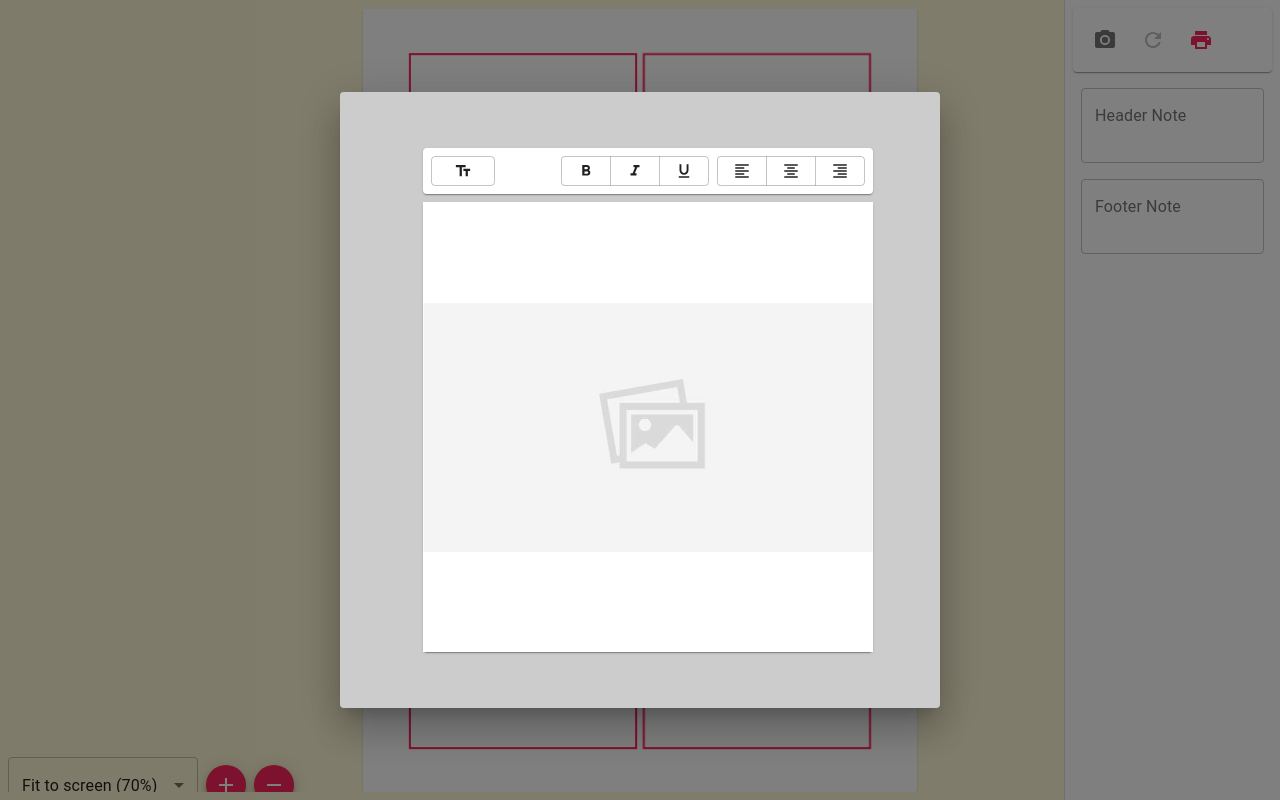
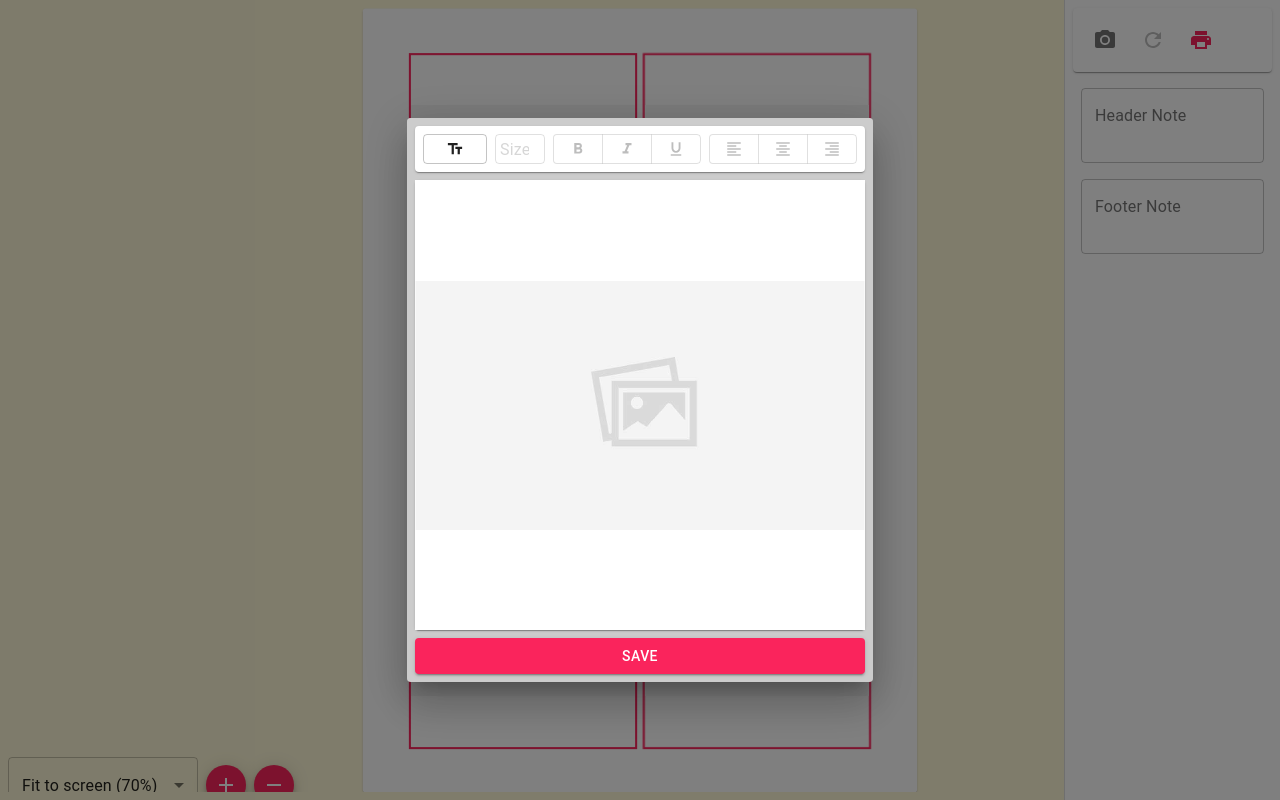
Before and after one commit to asafs94/photo-cropper, a React (Create React App) app: page / in a window 1280 px wide. Built offline with nearby package versions, Linux system fonts and the light colour scheme.

Commit message:
Added ImageEditor Options

```diff
--- a/src/components/ImageEditor/TextBox/styles.ts
+++ b/src/components/ImageEditor/TextBox/styles.ts
@@ -27,6 +27,7 @@ export default makeStyles<Theme, StyleProps>((theme) => {
       cursor: "move",
       border: `2px solid ${theme.palette.text.primary}`,
       borderRadius: "50%",
+      fontSize: '12px',
     },
   };
 });
--- a/src/components/ImageEditor/Toolbar/index.tsx
+++ b/src/components/ImageEditor/Toolbar/index.tsx
@@ -1,6 +1,6 @@
 import React from "react";
 import TextFieldsIcon from "@material-ui/icons/TextFields";
-import { Button, Paper, ButtonGroup } from "@material-ui/core";
+import { Button, Paper, ButtonGroup, InputBase } from "@material-ui/core";
 import useStyles from "./styles";
 import {
   FormatAlignLeft,
@@ -14,11 +14,54 @@ import {
 interface Props {
   className?: string;
   addTextBox: () => void;
+  selected: boolean;
+  toggleBold: () => void;
+  toggleUnderlined: () => void;
+  toggleItalic: () => void;
+  alignText: (alignment: "center" | "left" | "right") => () => void,
+  selectedState: any;
+  setFontSize: (fontSize: number) => void;
 }
 
-export default function Toolbar({ addTextBox, className }: Props) {
+export default function Toolbar({
+  addTextBox,
+  className,
+  selected,
+  toggleBold,
+  toggleUnderlined,
+  toggleItalic,
+  alignText,
+  selectedState,
+  setFontSize
+}: Props) {
   const classes = useStyles();
   const rootClassName = [classes.Root, className].join(" ");
+  const { bold, italic, underlined, alignment, fontSize } = selectedState || {};
+
+  const getProps: (
+    active: boolean
+  ) => { color: "default" | "primary"; variant: "outlined" | "contained" } = (
+    active: boolean
+  ) => {
+    return active
+      ? { color: "primary", variant: "contained" }
+      : { color: "default", variant: "outlined" };
+  };
+
+  const getAlignmentProps: (
+    alignmentType: "left" | "right" | "center"
+  ) => any = (
+    alignmentType
+  ) => {
+    let props = {
+      onClick: alignText(alignmentType), color: "default", variant: "outlined"
+    }
+    if(alignmentType === alignment){
+      props = { ...props, color: "primary", variant: "contained" }
+    }
+    return props;
+  };
+
   return (
     <Paper className={rootClassName}>
       <Button
@@ -29,25 +72,40 @@ export default function Toolbar({ addTextBox, className }: Props) {
       >
         <TextFieldsIcon fontSize="inherit" />
       </Button>
-      <ButtonGroup>
-        <Button className={classes.Button}>
+      <div className={classes.Input}>
+        <InputBase placeholder="Size" disabled={!selected} value={fontSize} type="number" onChange={(event)=>{ setFontSize(Number(event.target.value)) }} />
+      </div>
+      <ButtonGroup disabled={!selected}>
+        <Button
+          {...getProps(bold)}
+          className={classes.Button}
+          onClick={toggleBold}
+        >
           <FormatBold fontSize="inherit" />
         </Button>
-        <Button className={classes.Button}>
+        <Button
+          {...{ ...getProps(italic) }}
+          className={classes.Button}
+          onClick={toggleItalic}
+        >
           <FormatItalic fontSize="inherit" />
         </Button>
-        <Button className={classes.Button}>
+        <Button
+          {...{ ...getProps(underlined) }}
+          className={classes.Button}
+          onClick={toggleUnderlined}
+        >
           <FormatUnderlined fontSize="inherit" />
         </Button>
       </ButtonGroup>
-      <ButtonGroup>
-        <Button className={classes.Button}>
+      <ButtonGroup disabled={!selected}>
+        <Button {...getAlignmentProps("left")} className={classes.Button}>
           <FormatAlignLeft fontSize="inherit" />
         </Button>
-        <Button className={classes.Button}>
+        <Button {...getAlignmentProps("center")} className={classes.Button}>
           <FormatAlignCenter fontSize="inherit" />
         </Button>
-        <Button className={classes.Button}>
+        <Button {...getAlignmentProps("right")} className={classes.Button}>
           <FormatAlignRight fontSize="inherit" />
         </Button>
       </ButtonGroup>
--- a/src/components/ImageEditor/Toolbar/styles.ts
+++ b/src/components/ImageEditor/Toolbar/styles.ts
@@ -6,7 +6,6 @@ const useStyles = makeStyles((theme) => {
     Root: {
       display: "flex",
       alignItems: 'center',
-      flexWrap: 'nowrap',
       boxSizing: "border-box",
       padding: gap,
       '&>*:not(:first-child)':{
@@ -16,6 +15,19 @@ const useStyles = makeStyles((theme) => {
     Button:{
         fontSize: 'calc(1rem + 2px)',
         lineHeight: 1
+    },
+    Input: {
+        border: `1px solid ${theme.palette.divider}`,
+        borderRadius: 4,
+        maxHeight: 30,
+        boxSizing: 'border-box',
+        fontSize: 'calc(1rem)',
+        lineHeight: 1,
+        padding: 0,
+        paddingLeft: theme.spacing(0.5),
+        '& input':{
+          padding: `5px 0 6px`,
+        }
     }
   };
 });
--- a/src/components/ImageEditor/index.tsx
+++ b/src/components/ImageEditor/index.tsx
@@ -1,44 +1,36 @@
-import { Button, ButtonGroup, Paper, Typography } from "@material-ui/core";
-
+import { Button, Paper } from "@material-ui/core";
 import React, { useCallback, useEffect, useState } from "react";
 import { DraggableEventHandler } from "react-draggable";
-import { v4 } from "uuid";
 import AppCroppable from "../../containers/AppCroppable";
 import useStyles from "./styles";
 import TextBox from "./TextBox";
+import TextBoxObject from "../../types/TextBox";
 import Toolbar from "./Toolbar";
+import { setItemById } from "../../utils";
 
 export default function ImageEditor({ imageId }: any) {
   const classes = useStyles({});
   const [selected, setSelected] = useState<string>();
-  const [textBoxes, setTextBoxes] = useState<Array<any>>([]);
+  const [textBoxes, setTextBoxes] = useState<Array<TextBoxObject>>([]);
 
   const setHtml = useCallback(
-    (key: string) => (newHtml: string) => {
-      setTextBoxes((_tb) => {
-        const tb = _tb.map((textbox) => {
-          if (textbox.key === key) {
-            textbox.html = newHtml;
-          }
-          return textbox;
-        });
-        return tb;
-      });
+    (id: string) => (_content: string) => {
+      setTextBoxes(setItemById(id, (textbox) => (textbox.content = _content)));
     },
     [setTextBoxes]
   );
 
   const deselect = useCallback(
-    (key: string) => () => {
-      setSelected((_selected) => (_selected === key ? "" : _selected));
+    (id: string) => () => {
+      setSelected((_selected) => (_selected === id || !id ? "" : _selected));
     },
     [setSelected]
   );
 
   const getOnlyUsedTextBoxes = useCallback(
-    (selectedKey: string | undefined) => (allTextboxes: any[]) => {
+    (selectedId: string | undefined) => (allTextboxes: TextBoxObject[]) => {
       return allTextboxes.filter(
-        (textbox) => textbox.html || textbox.key === selectedKey
+        (textbox) => textbox.content || textbox.id === selectedId
       );
     },
     []
@@ -49,54 +41,83 @@ export default function ImageEditor({ imageId }: any) {
   }, [selected, setTextBoxes, getOnlyUsedTextBoxes]);
 
   const addNewTextBox = useCallback(() => {
-    const key = v4();
-    setSelected(key);
+    const _textbox = new TextBoxObject({ x: 0, y: -250 });
+    setSelected(_textbox.id);
     setTextBoxes((_tb) => {
-      return [
-        ..._tb,
-        {
-          key,
-          html: "",
-          position: { x: 0, y: -250 },
-        },
-      ];
+      return [..._tb, _textbox];
     });
   }, [setSelected, setTextBoxes]);
 
-  const handleDrag: (key: string) => DraggableEventHandler = useCallback(
-    (key: string) => (event, data) => {
-      setTextBoxes((_tb) => {
-        const tb = _tb.map((textbox) => {
-          if (textbox.key === key) {
-            textbox.position = data;
-          }
-          return textbox;
-        });
-        return tb;
-      });
+  const handleDrag: (id: string) => DraggableEventHandler = useCallback(
+    (id: string) => (event, data) => {
+      setTextBoxes(setItemById(id, (textbox) => (textbox.position = data)));
     },
     [setTextBoxes]
   );
 
+  const toggleBold = useCallback(() => {
+    setTextBoxes(setItemById(selected, (textbox) => textbox.toggleBold()));
+  }, [selected, setTextBoxes]);
+
+  const toggleUnderlined = useCallback(() => {
+    setTextBoxes(
+      setItemById(selected, (textbox) => textbox.toggleUnderlined())
+    );
+  }, [selected, setTextBoxes]);
+
+  const toggleItalic = useCallback(()=>{
+      setTextBoxes(
+          setItemById(selected, (textbox)=> textbox.toggleItalic())
+      )
+  },[selected, setTextBoxes])
+
+  const onSelect = useCallback(
+    (id: string) => (event: React.MouseEvent) => {
+      event.stopPropagation();
+      setSelected(id);
+    },
+    [setSelected]
+  );
+
+  const alignTextBox = useCallback((alignment: "center" | "left" | "right") => () =>{
+    setTextBoxes(setItemById(selected, textbox => textbox.setAlignment(alignment)));
+  },[setTextBoxes, selected])
+
+  const setFontSize = useCallback((fontSize: number) => {
+    setTextBoxes(setItemById(selected, item => item.setFontSize(fontSize)))
+  }, [setTextBoxes, selected])
+
+  const selectedTextBoxState = textBoxes.find( textbox => textbox.id === selected )?.state
+
   return (
     <Paper className={classes.Root}>
-      <Toolbar className={classes.Toolbar} addTextBox={addNewTextBox} />
-      <Paper className={classes.Editable}>
+      <Toolbar
+        className={classes.Toolbar}
+        toggleUnderlined={toggleUnderlined}
+        toggleItalic={toggleItalic}
+        toggleBold={toggleBold}
+        selected={Boolean(selected)}
+        addTextBox={addNewTextBox}
+        alignText={alignTextBox}
+        selectedState={selectedTextBoxState}
+        setFontSize={setFontSize}
+      />
+          <Paper className={classes.Editable} onClick={deselect("")}>
               <AppCroppable id={imageId} disabled={true} className={classes.Image} />
               {textBoxes.map((textbox) => (
                 <TextBox
-            key={textbox.key}
-            html={textbox.html}
-            setHtml={setHtml(textbox.key)}
-            onSelect={() => setSelected(textbox.key)}
-            selected={selected === textbox.key}
-            onDeselect={deselect(textbox.key)}
-            handleDrag={handleDrag(textbox.key)}
+                  key={textbox.id}
+                  html={textbox.content}
+                  setHtml={setHtml(textbox.id)}
+                  onSelect={onSelect(textbox.id)}
+                  selected={selected === textbox.id}
+                  handleDrag={handleDrag(textbox.id)}
                   position={textbox.position}
+                  textStyle={textbox.style}
                 />
               ))}
           </Paper>
-      <Paper></Paper>
+      <Button className={classes.SaveButton} fullWidth variant="contained" color="primary">Save</Button>
     </Paper>
   );
 }
--- a/src/components/ImageEditor/styles.ts
+++ b/src/components/ImageEditor/styles.ts
@@ -4,27 +4,26 @@ export default makeStyles((theme) => {
   const size = 450;
   return {
     Root: {
-      width: "75vh",
-      height: "75vh",
+      maxWidth: "100%",
+      maxHeight: "100%",
       background: fade(theme.palette.common.black, 0.2),
       padding: theme.spacing(),
-      display: "flex",
-      flexDirection: "column",
-      alignItems: "center",
-      justifyContent: "center",
-      "@media (orientation: portrait)": {
-        width: "100vw",
-        height: "100vh",
-      },
+      boxSizing: 'border-box',
+      display: "grid",
+      gridTemplateColumns: "1fr",
+      gridTemplateRows: "auto 1fr auto",
+      justifyItems: "center",
+      gridGap: theme.spacing(),
     },
     Toolbar: {
       width: size,
-      marginBottom: theme.spacing(),
+      boxSizing: 'border-box',
     },
     Editable: {
       width: size,
       height: size,
       position: "relative",
+      boxSizing: 'border-box',
     },
     Image: {
       width: "100%",
@@ -32,5 +31,8 @@ export default makeStyles((theme) => {
       background: theme.palette.background.paper,
       margin: "auto",
     },
+    SaveButton:{
+      width: size
+    }
   };
 });
--- /dev/null
+++ b/src/types/TextBox.ts
@@ -0,0 +1,110 @@
+import { CSSProperties } from "@material-ui/core/styles/withStyles";
+import { v4 } from "uuid";
+import { Position } from ".";
+import { isBold, isUnderlined, parseStyleToState } from "../utils/textStylesUtil";
+
+export default class TextBox {
+  private _id: string;
+  private _style: CSSProperties;
+  private _position: Position;
+  content: string;
+  private _state: {
+    bold: boolean;
+    underlined: boolean;
+    italic: boolean;
+    alignment: "right" | "left" | "center";
+    fontSize: number;
+  };
+
+  constructor(
+    position?: Position,
+    content?: string,
+    style?: CSSProperties,
+    id?: string
+  ) {
+    this._position = position || { x: 0, y: 0 };
+    this._style = style || {};
+    this._state = {
+      bold: isBold(style?.fontWeight),
+      underlined: isUnderlined(style?.textDecoration),
+      italic: false,
+      alignment: "left",
+      fontSize: 14,
+    };
+    this._id = id || v4();
+    this.content = content || "";
+  }
+
+  get id() {
+    return this._id;
+  }
+
+  get style() {
+    return this._style;
+  }
+
+  set style(style: CSSProperties) {
+    this._state = parseStyleToState(style);
+    this._style = style;
+  }
+
+  get position() {
+    return this._position;
+  }
+
+  set position(position: Position) {
+    this._position = position;
+  }
+
+  get state() {
+    return this._state;
+  }
+
+  appendStyle(style: CSSProperties) {
+    this.style = { ...this.style, ...style };
+  }
+
+  toggleBold = (forceValue?: boolean) => {
+    const valueExists = typeof forceValue !== "undefined";
+    let style = {};
+    if (valueExists) {
+      const isBold = forceValue;
+      style = { fontWeight: isBold ? "bold" : "unset" };
+    } else {
+      style = { fontWeight: this.state.bold ? "unset" : "bold" };
+    }
+    this.appendStyle(style);
+  };
+
+  toggleUnderlined = ( forceValue? : boolean ) => {
+    const valueExists = typeof forceValue !== "undefined";
+    let style = {};
+    if(valueExists){
+      const isUnderlined = forceValue;
+      style = { textDecorationLine: isUnderlined ? "unset" : "underline" };
+    } else {
+      style = { textDecorationLine: this.state.underlined? "unset" : "underline" }
+    }
+    this.appendStyle(style)
+  }
+
+  toggleItalic = ( forceValue? :boolean ) => {
+    const valueExists = typeof forceValue !== "undefined";
+    let style = {};
+    if(valueExists){
+      const isItalic = forceValue;
+      style = { fontStyle: isItalic ? "unset" : "italic" };
+    } else {
+      style = { fontStyle: this.state.italic? "unset" : "italic" }
+    }
+    this.appendStyle(style)
+  }
+
+  setAlignment = ( value: "center" | "left" | "right" ) => {
+    this.appendStyle({ textAlign: value })
+  }
+
+  setFontSize = (fontSize: number) => {
+    this.appendStyle({ fontSize });
+  }
+}
--- a/src/types/index.ts
+++ b/src/types/index.ts
@@ -1,4 +1,8 @@
 
+
+export interface IdentifiedItem {
+    id: any;
+}
 
 export interface Position {
     x: number,
--- a/src/utils/index.ts
+++ b/src/utils/index.ts
@@ -1,3 +1,4 @@
+import { IdentifiedItem } from "../types";
 
 
 export const isImageFile = (file: File) => {
@@ -7,3 +8,19 @@ export const isImageFile = (file: File) => {
 export const lineBreakCount = (str: string) => {
 	return((str.match(/[^\n]*\n[^\n]*/gi)?.length || 0));
 }
+
+/**
+ * Returns a setter of a specific item with an id in an array.
+ * @param id
+ * @param callback
+ */
+export function setItemById<T extends IdentifiedItem>( id: any, callback: (item: T)=>void ){
+    return (array: Array<T>) => {
+        return array.map( item => {
+            if(item.id === id){
+                callback(item);
+            }
+            return item;
+        })
+    }
+}
--- /dev/null
+++ b/src/utils/textStylesUtil.ts
@@ -0,0 +1,71 @@
+import { CSSProperties } from "@material-ui/core/styles/withStyles";
+
+export const isBold = (fontWeight: string | number | undefined) => {
+  if (!fontWeight) {
+    return false;
+  }
+  const numericValue =
+    typeof fontWeight === "number"
+      ? fontWeight
+      : isNaN(Number(fontWeight))
+      ? undefined
+      : Number(fontWeight);
+  if (numericValue) {
+    return numericValue > 400;
+  }
+  return ["bold", "bolder"].includes(fontWeight as string);
+};
+
+export const isUnderlined = (
+  textDecorationLine: string | number | undefined
+) => {
+  return textDecorationLine === "underline";
+};
+
+export const isItalic = (fontStyle: string | undefined) => {
+  return fontStyle === "italic";
+};
+
+export const parseFontSizetoNumber: (
+  fontSize: number | string | undefined
+) => number = (fontSize) => {
+  if (!fontSize) {
+    return 14;
+  }
+  if (typeof fontSize === "number") {
+    return fontSize as number;
+  }
+  const _fontSize = fontSize as string;
+  if (!_fontSize.includes("px")) {
+    return 14;
+  } else {
+    return  Number(_fontSize.replace(/([^0-9])+/i, ""))
+  }
+};
+
+export const getAlignment: (
+  textAlign: string | undefined
+) => "center" | "left" | "right" = (textAlign) => {
+  if (!textAlign || !["center", "right"].includes(textAlign)) {
+    return "left";
+  } else {
+    return textAlign as "center" | "right";
+  }
+};
+
+export const parseStyleToState = (style: CSSProperties = {}) => {
+  const {
+    textDecorationLine,
+    fontStyle,
+    fontWeight,
+    textAlign,
+    fontSize,
+  } = style;
+  return {
+    bold: isBold(fontWeight),
+    underlined: isUnderlined(textDecorationLine),
+    italic: isItalic(fontStyle),
+    fontSize: parseFontSizetoNumber(fontSize),
+    alignment: getAlignment(textAlign),
+  };
+};
```
Also changed, not shown: src/components/ImageEditor/TextBox/index.tsx (+10 -4 lines). Lines whose indentation alone changed are shown as unchanged.
